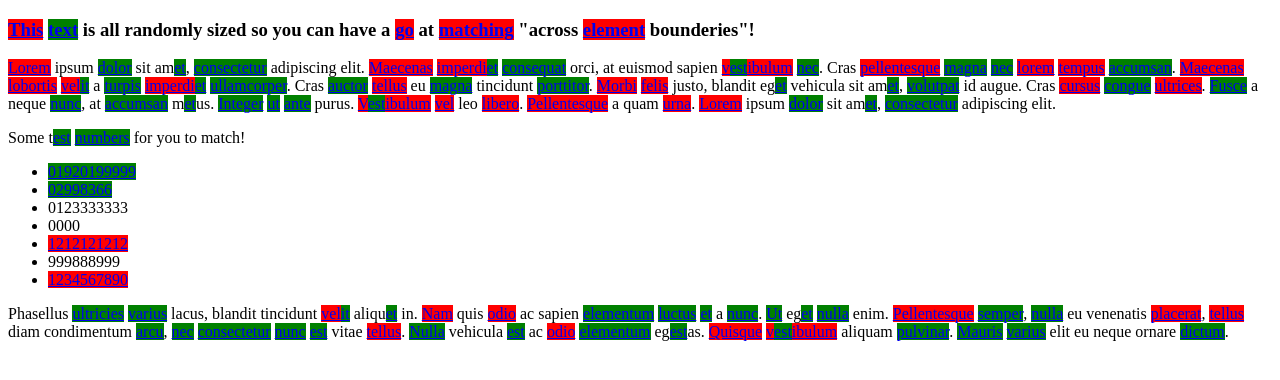
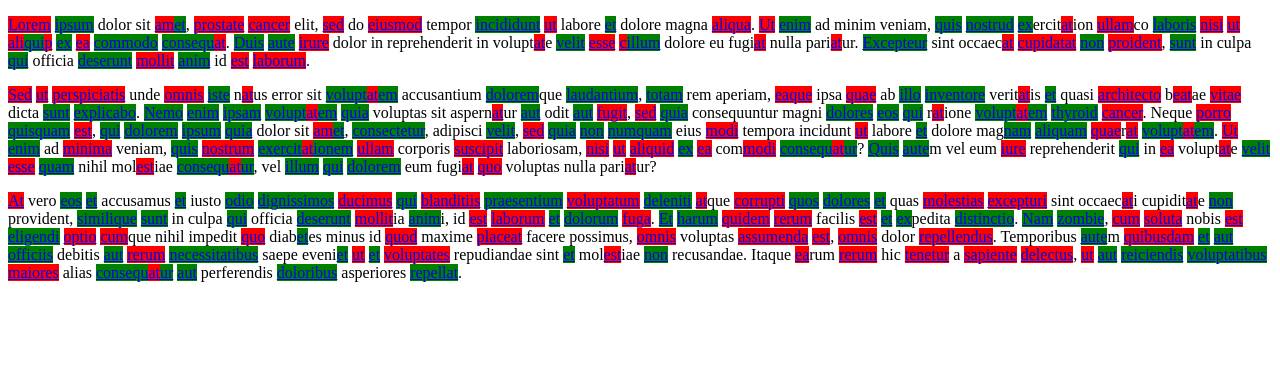
Before and after one commit to phaeta/word-linker, a plain HTML site: page indexV1.html in a window 1280 px wide. Drawn offline with Linux system fonts and the light colour scheme.

Commit message:
Tidy ups

```diff
--- a/indexV1.html
+++ b/indexV1.html
@@ -10,34 +10,9 @@
 </head>
 <body>
 <div id="container">
-    <h3>This text is all randomly sized so you can have a go at matching "across element bounderies"!</h3>
-
-    <p>
-        Lorem ipsum dolor sit amet, consectetur adipiscing elit. Maecenas imperdiet consequat orci, at euismod sapien
-        vestibulum nec. Cras pellentesque magna nec lorem tempus accumsan. Maecenas lobortis velit a turpis imperdiet
-        ullamcorper. Cras auctor tellus eu magna tincidunt porttitor. Morbi felis justo, blandit eget vehicula sit amet,
-        volutpat id augue. Cras cursus congue ultrices. Fusce a neque nunc, at accumsan metus. Integer ut ante purus.
-        Vestibulum vel leo libero. Pellentesque a quam urna. Lorem ipsum dolor sit amet, consectetur adipiscing elit.
-    </p>
-
-    <p>
-        Some test numbers for you to match!
-    </p>
-    <ul>
-        <li>01920199999</li>
-        <li>02998366</li>
-        <li>0123333333</li>
-        <li>0000</li>
-        <li>1212121212</li>
-        <li>999888999</li>
-        <li>1234567890</li>
-    </ul>
-    <p>
-        Phasellus ultricies varius lacus, blandit tincidunt velit aliquet in. Nam quis odio ac sapien elementum luctus
-        et a nunc. Ut eget nulla enim. Pellentesque semper, nulla eu venenatis placerat, tellus diam condimentum arcu,
-        nec consectetur nunc est vitae tellus. Nulla vehicula est ac odio elementum egestas. Quisque vestibulum aliquam
-        pulvinar. Mauris varius elit eu neque ornare dictum.
-    </p>
+    <p>Lorem ipsum dolor sit amet, prostate cancer elit, sed do eiusmod tempor incididunt ut labore et dolore magna aliqua. Ut enim ad minim veniam, quis nostrud exercitation ullamco laboris nisi ut aliquip ex ea commodo consequat. Duis aute irure dolor in reprehenderit in voluptate velit esse cillum dolore eu fugiat nulla pariatur. Excepteur sint occaecat cupidatat non proident, sunt in culpa qui officia deserunt mollit anim id est laborum.</p>
+    <p>Sed ut perspiciatis unde omnis iste natus error sit voluptatem accusantium doloremque laudantium, totam rem aperiam, eaque ipsa quae ab illo inventore veritatis et quasi architecto beatae vitae dicta sunt explicabo. Nemo enim ipsam voluptatem quia voluptas sit aspernatur aut odit aut fugit, sed quia consequuntur magni dolores eos qui ratione voluptatem thyroid cancer.  Neque porro quisquam est, qui dolorem ipsum quia dolor sit amet, consectetur, adipisci velit, sed quia non numquam eius modi tempora incidunt ut labore et dolore magnam aliquam quaerat voluptatem. Ut enim ad minima veniam, quis nostrum exercitationem ullam corporis suscipit laboriosam, nisi ut aliquid ex ea commodi consequatur? Quis autem vel eum iure reprehenderit qui in ea voluptate velit esse quam nihil molestiae consequatur, vel illum qui dolorem eum fugiat quo voluptas nulla pariatur?</p>
+    <p>At vero eos et accusamus et iusto odio dignissimos ducimus qui blanditiis praesentium voluptatum deleniti atque corrupti quos dolores et quas molestias excepturi sint occaecati cupiditate non provident, similique sunt in culpa qui officia deserunt mollitia animi, id est laborum et dolorum fuga. Et harum quidem rerum facilis est et expedita distinctio. Nam zombie,  cum soluta nobis est eligendi optio cumque nihil impedit quo diabetes minus id quod maxime placeat facere possimus, omnis voluptas assumenda est, omnis dolor repellendus. Temporibus autem quibusdam et aut officiis debitis aut rerum necessitatibus saepe eveniet ut et voluptates repudiandae sint et molestiae non recusandae. Itaque earum rerum hic tenetur a sapiente delectus, ut aut reiciendis voluptatibus maiores alias consequatur aut perferendis doloribus asperiores repellat.</p>
 </div>
 
 <script>
```
Also changed, not shown: indexV2.html (+1 -21 lines).
